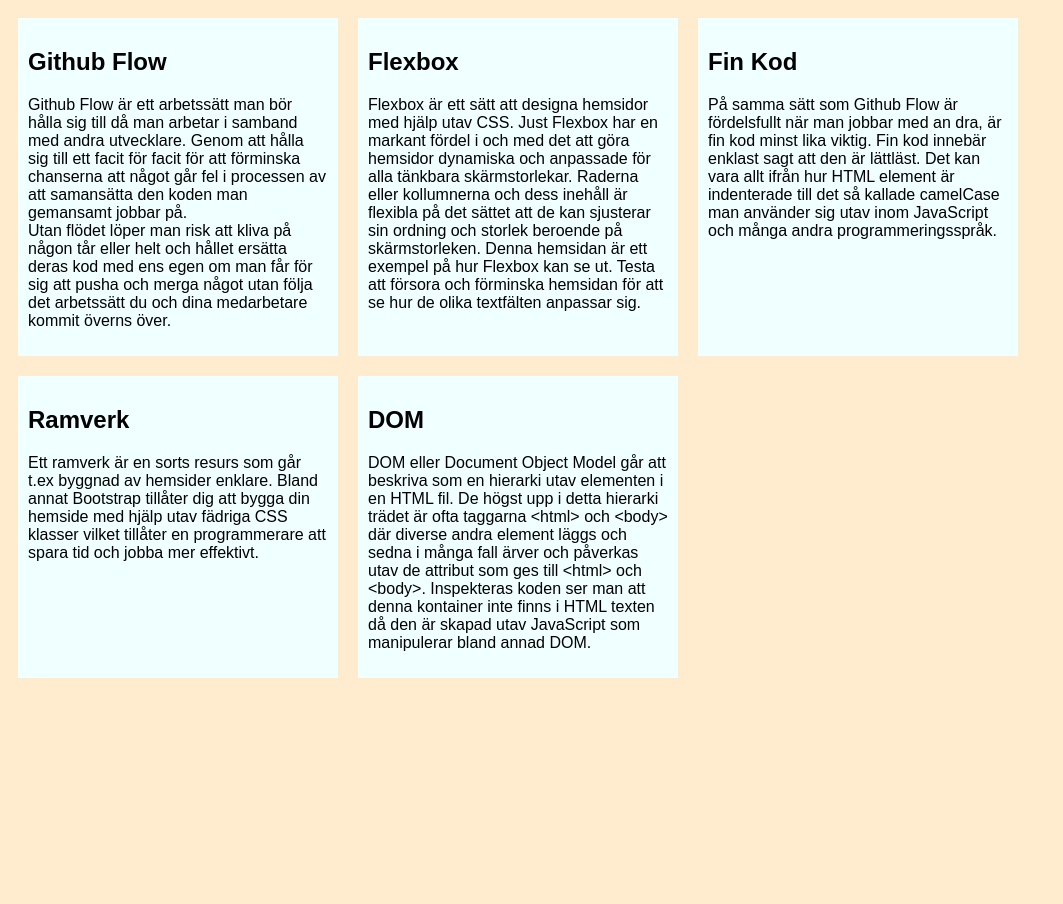
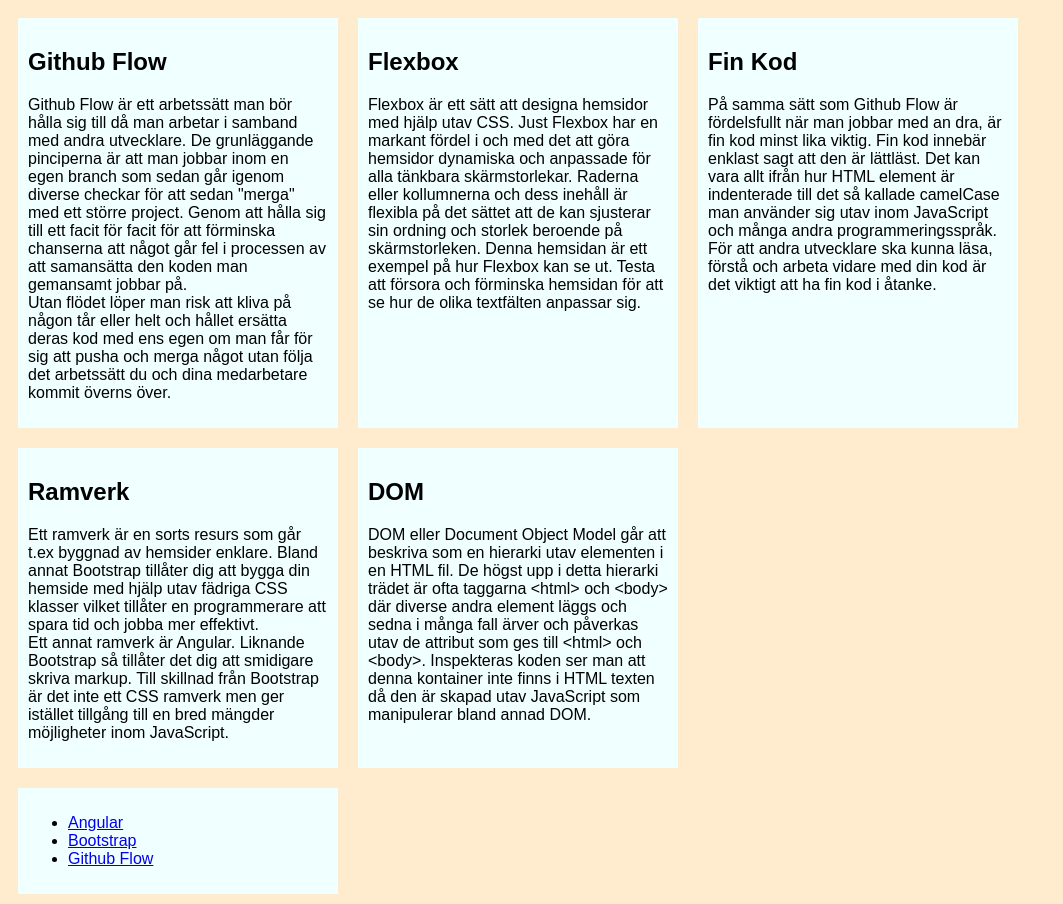
Before and after one commit to Gerdtman/inlamning-begrepp, a plain HTML site: page index.html in a window 1280 px wide. Shown: the whole page, without its empty margins (0-1063 px from the left). Before the commit the page ends 800 px from the top, so only its background shows below. Drawn offline with Linux system fonts and the light colour scheme.

Commit message:
Last Commit

```diff
--- a/index.html
+++ b/index.html
@@ -8,10 +8,14 @@
     <title>Document</title>
 </head>
 <body>
+    <div id="cards">
         <div class="container">
             <h2>Github Flow</h2>
             <p>Github Flow är ett arbetssätt man bör hålla sig till då man arbetar
-            i samband med andra utvecklare. Genom att hålla sig till ett facit för
+                i samband med andra utvecklare. De grunläggande pinciperna är att man
+                jobbar inom en egen branch som sedan går igenom diverse checkar
+                för att sedan "merga" med ett större project.
+                 Genom att hålla sig till ett facit för
                 facit för att förminska chanserna att något går fel i processen av att
                 samansätta den koden man gemansamt jobbar på. <br>
 
@@ -38,6 +42,8 @@
                 är fin kod minst lika viktig. Fin kod innebär enklast sagt att den är lättläst.
                 Det kan vara allt ifrån hur HTML element är indenterade till det så kallade
                 camelCase man använder sig utav inom JavaScript och många andra programmeringsspråk.
+                För att andra utvecklare ska kunna läsa, förstå och arbeta vidare med din kod
+                är det viktigt att ha fin kod i åtanke.
             </p>
         </div>
         <div class="container">
@@ -45,7 +51,19 @@
             <p>Ett ramverk är en sorts resurs som går t.ex byggnad av hemsider enklare. Bland
                 annat Bootstrap tillåter dig att bygga din hemside med hjälp utav fädriga CSS
                 klasser vilket tillåter en programmerare att spara tid och jobba mer effektivt.
+                <br>
+                Ett annat ramverk är Angular. Liknande Bootstrap så tillåter det dig att smidigare
+                skriva markup. Till skillnad från Bootstrap är det inte ett CSS ramverk men
+                ger istället tillgång till en bred mängder möjligheter inom JavaScript.
             </p>
+        </div>
+    </div>
+    <div class="container" id="reflist">
+        <ul>
+            <li><a href="https://angular.io/" target="_blank">Angular</a></li>
+            <li><a href="https://www.w3schools.com/whatis/whatis_bootstrap.asp" target="_blank">Bootstrap</a></li>
+            <li><a href="https://docs.github.com/en/get-started/quickstart/github-flow" target="_blank">Github Flow</a></li>
+        </ul>
     </div>
 </body>
 <script src="script.js"></script>
--- a/script.js
+++ b/script.js
@@ -1,10 +1,12 @@
 let domExample = document.createElement("div");
 let domExampleH2 = document.createElement("h2");
 let domExamplePara = document.createElement("p");
+let cardField = document.getElementById("cards");
 
 domExampleH2.textContent = "DOM";
 domExamplePara.textContent = "DOM eller Document Object Model går att beskriva som en hierarki utav elementen i en HTML fil. De högst upp i detta hierarki trädet är ofta taggarna <html> och <body> där diverse andra element läggs och sedna i många fall ärver och påverkas utav de attribut som ges till <html> och <body>. Inspekteras koden ser man att denna kontainer inte finns i HTML texten då den är skapad utav JavaScript som manipulerar bland annad DOM."
 domExample.classList.add("container");
 document.body.appendChild(domExample);
+cardField.appendChild(domExample);
 domExample.appendChild(domExampleH2);
 domExample.appendChild(domExamplePara);
--- a/style.css
+++ b/style.css
@@ -4,6 +4,10 @@
 
 body{
     background-color: blanchedalmond;
+
+}
+
+#cards{
     display: flex;
     flex-wrap: wrap;
 }
@@ -14,6 +18,8 @@
     background-color: azure;
     max-width: 300px;
     min-width: 300px;
+}
 
+#reflist{
 
 }
```
Lines whose indentation alone changed are shown as unchanged.
